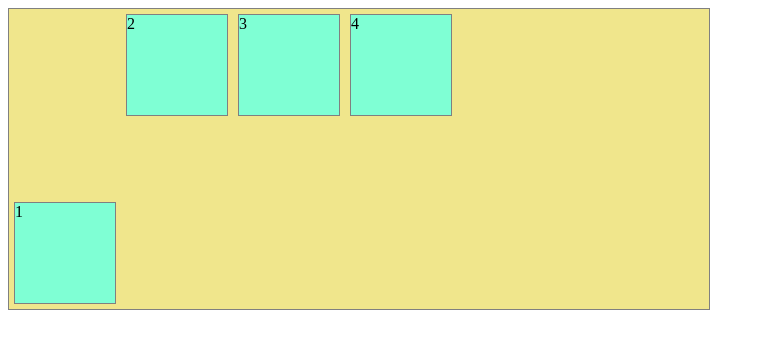
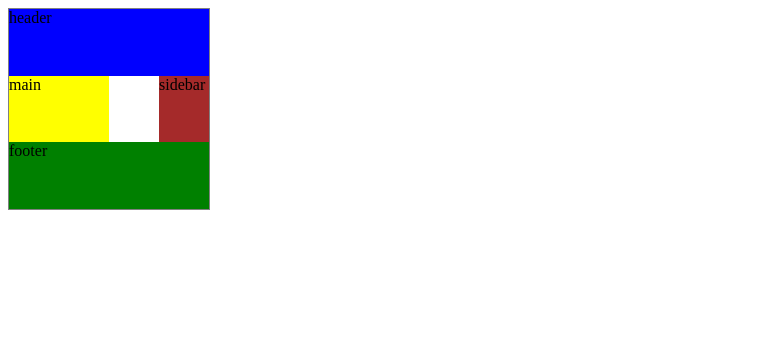
Before and after one commit to MariaSenyo/SK-training, a plain HTML site: page index.html in a window 1280 px wide. Shown: the whole page, without its empty margins (0-765 px from the left). Drawn offline with Linux system fonts and the light colour scheme.

Commit message:
training8

```diff
--- a/CSS/style.css
+++ b/CSS/style.css
@@ -1,35 +1,70 @@
-/* div{
-    column-count: auto;
-    column-width: 200px;
-    column-gap: 50px;
-    column-rule: 1px dotted gray;
+.container{
+    width: 200px;
+    height: 200px;
+    display: grid;
+    grid-template-columns: repeat(4, 50px);
+    grid-template-rows: auto;
+    border: 1px solid gray;
+    grid-template-areas:
+    "header header header header"
+    "main main . sidebar"
+    "footer footer footer footer"
+    ;
+}
+
+.item-a{
+    background-color: blue;
+    grid-area: header;
+}
+.item-b{
+    background-color: yellow;
+    grid-area: main;
+}
+.item-c{
+    background-color: brown;
+    grid-area: sidebar;
+}
+.item-d{
+    background-color: green;
+    grid-area: footer;
+}
+
+
+
+
+
+
+
+
+
+/* .container{
+    display: grid;
+    width: 700px;
+    height: 700px;
+    border: 1px solid grey; */
+    /* grid-template-columns: repeat (3, 80px);
+    grid-template-rows: repeat (3, 80px); */
+    /* grid-template-columns: [first] 40px [line2] 50px [line3] auto [col4-start] 50px [five] 40px [end];
+    grid-template-rows: [row1-start] 25% [rox1-end] 100px [third-line] auto [last-line];
+    gap: 15px 15px;
+    justify-content: center;
+    align-content: center; */
+/* }    */
+/* .box{ */
+    /* width: 100px;
+    height: 100px; */
+    /* background-color: aquamarine;
+    border: 1px dotted gray;
+}
+.item-a{
+    grid-column-start: 2;
+    grid-column-end: five;
+    grid-row-start: row1-start;
+    grid-row-end: 3;
+    border: 1px solid red;
+}
+.item-c{
+    border: 1px solid yellow;
+    grid-column: 3 / span 2;
+    grid-row: third-line /4;
 } */
-#container{
-    width: 700px;
-    height: 300px;
-    border: 1px solid gray;
-    display: flex;
-    background-color: khaki;
-    /* flex-direction: row;
-    flex-wrap: wrap; */
-    flex-flow: row wrap;
-    /* justify-content: center;
-    align-items: center; */
-}
-.box{
-    width: 100px;
-    height: 100px;
-    background-color: aquamarine;
-    margin: 5px;
-    border: 1px solid gray;
-    /* flex-grow: 1;
-    flex-basis: 150px; */
-}
-#box1{
-    /* flex-grow: 2; */
-    /* flex-shrink: 4; */
-    align-self: flex-end;
-}
-#box2{
-    /* flex-grow: 3; */
-}
--- a/index.html
+++ b/index.html
@@ -3,16 +3,28 @@
 <head>
     <meta charset="UTF-8">
     <meta name="viewport" content="width=device-width, initial-scale=1.0">
-    <title>Document</title>
+    <title>Training8</title>
     <link rel="stylesheet" href="css/style.css">
 </head>
 <body>
-    <!-- <div>Lorem ipsum dolor sit amet consectetur adipisicing elit. Labore molestias vel optio eum, fugiat excepturi corrupti. Minima dolore sit voluptatum eius corporis maxime porro veritatis obcaecati impedit eveniet repellat non delectus, iste excepturi fugit architecto ex quod quaerat molestias adipisci odit rem facilis tempore. Numquam ipsam ab ipsa hic mollitia harum, quibusdam reiciendis repellendus reprehenderit amet tempora nisi alias dicta quos eum perferendis. Aperiam velit placeat voluptas alias, labore nesciunt tempore et ea voluptatum fugiat magnam obcaecati distinctio illum eos aspernatur. Perferendis rerum veritatis consectetur optio doloribus ad, rem dolore eum deserunt soluta ratione quo id laudantium minima tempora esse velit asperiores nemo voluptate aliquid at officia animi. Tempore magni quos aspernatur deleniti. Molestiae harum eum, neque nisi ea non quaerat temporibus exercitationem voluptatibus! Suscipit repellendus optio, sed voluptates ullam, dolores quia ipsam, cum quae culpa praesentium maiores quaerat! Ea culpa pariatur hic blanditiis praesentium unde labore mollitia rem omnis.</div> -->
-    <div id="container">
-        <div class="box" id="box1">1</div>
-        <div class="box" id="box2">2</div>
-        <div class="box" id="box3">3</div>
-        <div class="box" id="box4">4</div>
+    <div class="container">
+        <div class="item-a">header</div>
+        <div class="item-b">main</div>
+        <div class="item-c">sidebar</div>
+        <div class="item-d">footer</div>
     </div>
+<!-- <div class="container">
+    <div class="box">1</div>
+    <div class="box">2</div>
+    <div class="box">3</div>
+    <div class="box">4</div>
+    <div class="box">5</div>
+    <div class="box">6</div>
+    <div class="box">7</div>
+    <div class="box">8</div>
+    <div class="box">9</div>
+    <div class="item-a"></div>
+    <div class="item-c"></div>
+</div> -->
 </body>
 </html>
```
